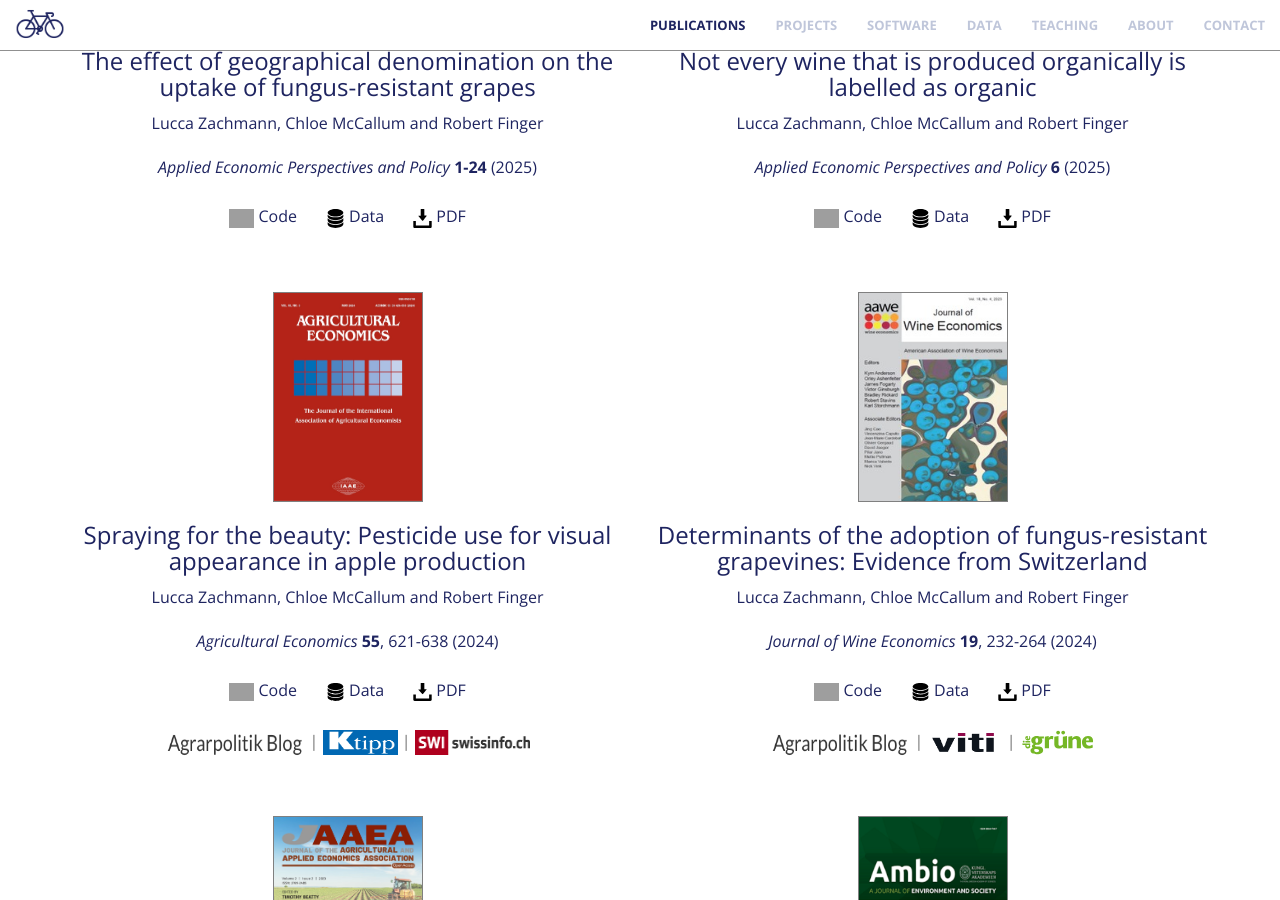
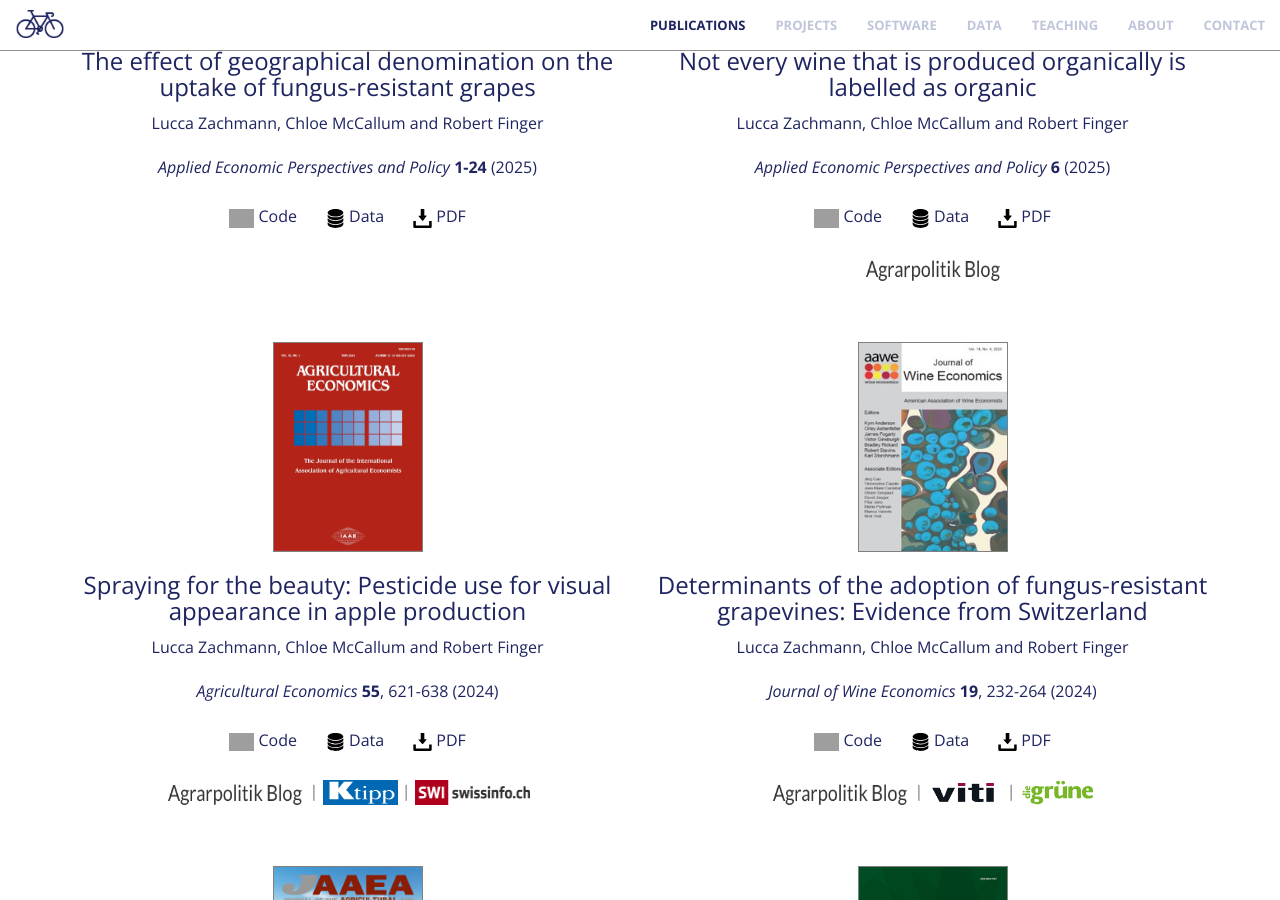
Before and after one commit to luccalino/luccalino.github.io, a Jekyll site: the page built from index.html, in a window 1280 px wide and 900 px high, scrolled down 1258 px. Built offline with Jekyll 4.4.1, drawn with Linux system fonts in a browser that asks for light colours; nearby versions of some CDN libraries; grey boxes are pictures that could not be loaded.

Commit message:
Update publications.html

```diff
--- a/_includes/publications.html
+++ b/_includes/publications.html
@@ -29,7 +29,7 @@
                       <p style="margin-bottom:0.15cm;"></p>
                       <p class="text-muted" style="color:#1E2460;"><a href="https://www.research-collection.ethz.ch/handle/20.500.11850/708037" target="_blank"><i><img src="img/logo/github-icon-1-logo-svgrepo-com.svg" style="cursor:pointer; height:0.5cm; weight: 0.5cm;"></i></a> Code &nbsp; &nbsp; &nbsp; <a href="https://www.research-collection.ethz.ch/handle/20.500.11850/568595" target="_blank"><i><img src="img/logo/data-storage-device-svgrepo-com.svg" style="cursor:pointer; height:0.5cm; weight: 0.5cm;"></i></a> Data &nbsp; &nbsp; &nbsp; <a href="https://iopscience.iop.org/article/10.1088/2515-7620/ad9383/pdf" target="_blank"><i><img src="img/logo/download-button-svgrepo-com.svg" style="cursor:pointer; height:0.5cm; weight: 0.5cm;"></i></a> PDF </p>
                       <p style="margin-bottom:0.15cm;"></p>
-                      <!--<p class="text-muted"><a href="https://agrarpolitik-blog.com/2024/12/09/nicht-jeder-biologisch-erzeugte-wein-ist-mit-dem-biolabel-gekennzeichnet/" target="_blank"><img src="/img/agrarpolitik_blog.png" style="cursor:pointer" width="140" height="30"></a></p>-->
+                      <p class="text-muted"><a href="https://agrarpolitik-blog.com/2024/12/09/nicht-jeder-biologisch-erzeugte-wein-ist-mit-dem-biolabel-gekennzeichnet/" target="_blank"><img src="/img/agrarpolitik_blog.png" style="cursor:pointer" width="140" height="30"></a></p>
                       <p style="margin-bottom:1cm;"></p>
            </div>
            <div class="col-md-6 mb-4 text-center d-flex align-items-stretch">
```
